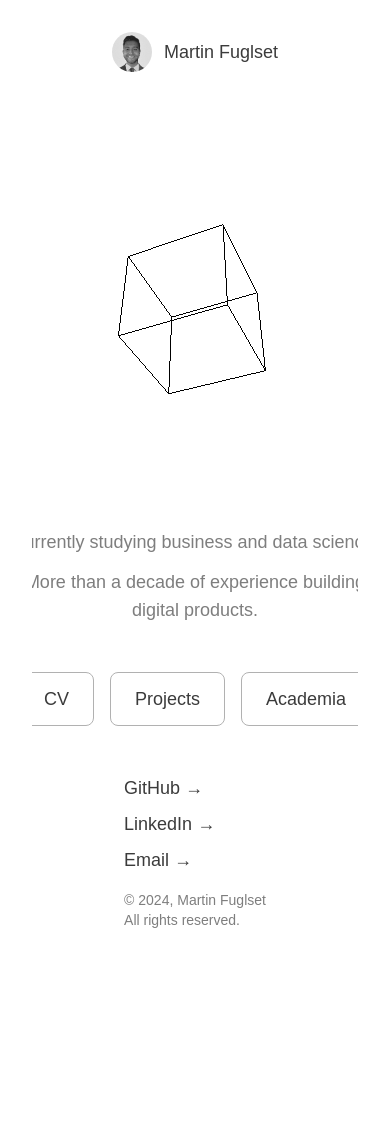
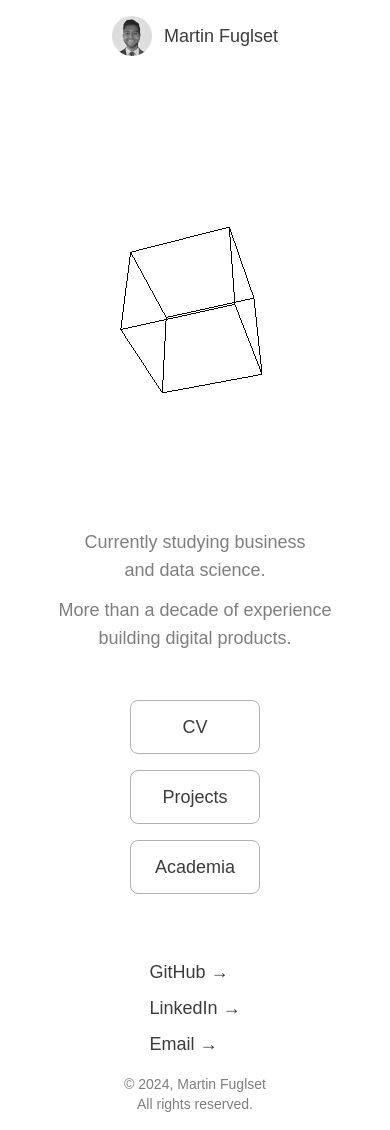
Before and after one commit to martinfuglset/martinfuglset, a Next.js app: page / in a window 390 px wide. Before the commit the page ends 962 px from the top, so only its background shows below. Built offline with nearby package versions, Linux system fonts and the light colour scheme.

Commit message:
optimize for phone

```diff
--- a/components/Footer.js
+++ b/components/Footer.js
@@ -1,18 +1,30 @@
 export default function Footer() {
   return (
-    <footer className="mt-8 text-lg">
+    <footer className="mt-8 text-lg flex flex-col items-center text-center space-y-4">
+      {/* Links Section */}
       <div className="flex flex-col space-y-2">
-        <a href="https://github.com/martinfuglset" className="link-item text-gray-800 dark:text-gray-300 dark:hover:text-white">
+        <a
+          href="https://github.com/martinfuglset"
+          className="link-item text-gray-800 dark:text-gray-300 dark:hover:text-white"
+        >
           GitHub <span className="arrow">→</span>
         </a>
-        <a href="https://www.linkedin.com/in/martinfuglset/" className="link-item text-gray-800 dark:text-gray-300 dark:hover:text-white">
+        <a
+          href="https://www.linkedin.com/in/martinfuglset/"
+          className="link-item text-gray-800 dark:text-gray-300 dark:hover:text-white"
+        >
           LinkedIn <span className="arrow">→</span>
         </a>
-        <a href="mailto:fuglsetm@gmail.com" className="link-item text-gray-800 dark:text-gray-300 dark:hover:text-white">
+        <a
+          href="mailto:fuglsetm@gmail.com"
+          className="link-item text-gray-800 dark:text-gray-300 dark:hover:text-white"
+        >
           Email <span className="arrow">→</span>
         </a>
       </div>
-      <div className="mt-4 text-gray-500 dark:text-gray-400 text-sm">
+
+      {/* Attribution Section */}
+      <div className="text-gray-500 dark:text-gray-400 text-sm text-center">
         <p>&copy; {new Date().getFullYear()}, Martin Fuglset</p>
         <p>All rights reserved.</p>
       </div>
--- a/components/Layout.js
+++ b/components/Layout.js
@@ -11,21 +11,21 @@ export default function Layout({ children }) {
       </Head>
 
       {/* Left Side Panel - Hidden on Small Screens */}
-      <aside className="hidden md:flex flex-col w-full md:max-w-xs bg-white dark:bg-black border-r border-gray-300 dark:border-gray-700 p-10 sticky top-0 h-screen">
+      <aside className="hidden md:flex flex-col md:w-64 bg-white dark:bg-black border-r border-gray-300 dark:border-gray-700 p-10 sticky top-0 h-screen">
         <Header />
         <Navigation />
-        <Footer className="mt-auto" /> {/* Footer pushed to the bottom */}
+        <Footer className="mt-auto" />
       </aside>
 
       {/* Main Content Area */}
-      <main className="flex-1 flex flex-col p-8 bg-white dark:bg-black text-black dark:text-white transition-colors duration-500 overflow-y-auto">
+      <main className="flex-1 flex flex-col p-4 md:p-8 bg-white dark:bg-black text-black dark:text-white transition-colors duration-500 overflow-y-auto">
         {/* Header in Mobile View */}
         <div className="flex md:hidden justify-center mb-4">
           <Header />
         </div>
 
         {/* Content */}
-        <div className="flex-1">
+        <div className="flex-1 w-full max-w-full"> {/* Ensure full width */}
           {children}
         </div>
 
--- a/pages/index.js
+++ b/pages/index.js
@@ -9,12 +9,13 @@ export default function Home() {
   ];
 
   return (
-    <div className="flex flex-col items-center text-center overflow-hidden space-y-12"> {/* Add spacing here */}
-      <div className="flex flex-col items-center justify-center space-y-6">
+    <div className="flex flex-col items-center text-center space-y-12 p-4 md:p-8">
+      {/* Cube and Intro Text */}
+      <div className="flex flex-col items-center justify-center space-y-6 w-full max-w-full">
         <Cube />
-        <div className="text-lg space-y-3"> {/* Add spacing for the paragraphs */}
+        <div className="text-lg space-y-3">
           <p className="text-gray-500">
-            Currently studying business and data science.
+            Currently studying business <br></br> and data science.
           </p>
           <p className="text-gray-500">
             More than a decade of experience building digital products.
@@ -23,8 +24,8 @@ export default function Home() {
       </div>
 
       {/* Navigation Section */}
-      <nav className="mb-8">
-        <ul className="flex space-x-4">
+      <nav>
+        <ul className="flex flex-col md:flex-row md:space-x-4 space-y-4 md:space-y-0 w-full">
           {sections.map((section, idx) => (
             <li key={idx}>
               <Link href={section.href} legacyBehavior>
--- a/styles/globals.css
+++ b/styles/globals.css
@@ -1,4 +1,4 @@
-/* Tailwind base utilities */
+/* Ensure Tailwind resets work */
 @tailwind base;
 @tailwind components;
 @tailwind utilities;
@@ -14,27 +14,35 @@
   --foreground-light: #ededed; /* Dark mode text color */
 }
 
-/* Apply the variables to the body */
+/* Apply variables to the body */
 body {
   background-color: var(--background-light);
   color: var(--foreground-light);
   font-family: 'SuisseIntl', sans-serif;
-  transition: background-color 0.3s, color 0.3s; /* Smooth transition */
+  margin: 0; /* Ensure no margins interfere */
+  padding: 0; /* Ensure no paddings interfere */
+  width: 100%; /* Ensure full width */
+  min-height: 100%; /* Ensure body stretches to full height */
+  transition: background-color 0.3s, color 0.3s;
 }
 
-/* Ensure Tailwind dark mode matches the system */
-@tailwind utilities;
+html {
+  scroll-behavior: smooth; /* Optional: Smooth scrolling */
+}
 
-/* Link hover animation for non-footer links */
+#root, #__next {
+  height: 100%; /* Ensures Next.js containers stretch to full height */
+}
+
+/* Other custom styles */
 .movable-link {
-  @apply inline-block transition-all ease-in-out duration-300; /* Applies smooth transition for all properties */
+  @apply inline-block transition-all ease-in-out duration-300;
 }
 
 .movable-link:hover {
-  @apply translate-x-1; /* Moves the link slightly to the right on hover */
+  @apply translate-x-1;
 }
 
-/* Footer link styles (no movement) */
 .link-item {
   display: inline-flex;
   align-items: center;
@@ -43,9 +51,9 @@ body {
 
 .link-item .arrow {
   display: inline-block;
-  margin-left: 5px; /* Optional: Add some space between text and arrow */
+  margin-left: 5px;
   transition: transform 0.3s ease;
-  transform-origin: center center; /* Ensures rotation happens in place */
+  transform-origin: center center;
 }
 
 .link-item:hover .arrow {
```
